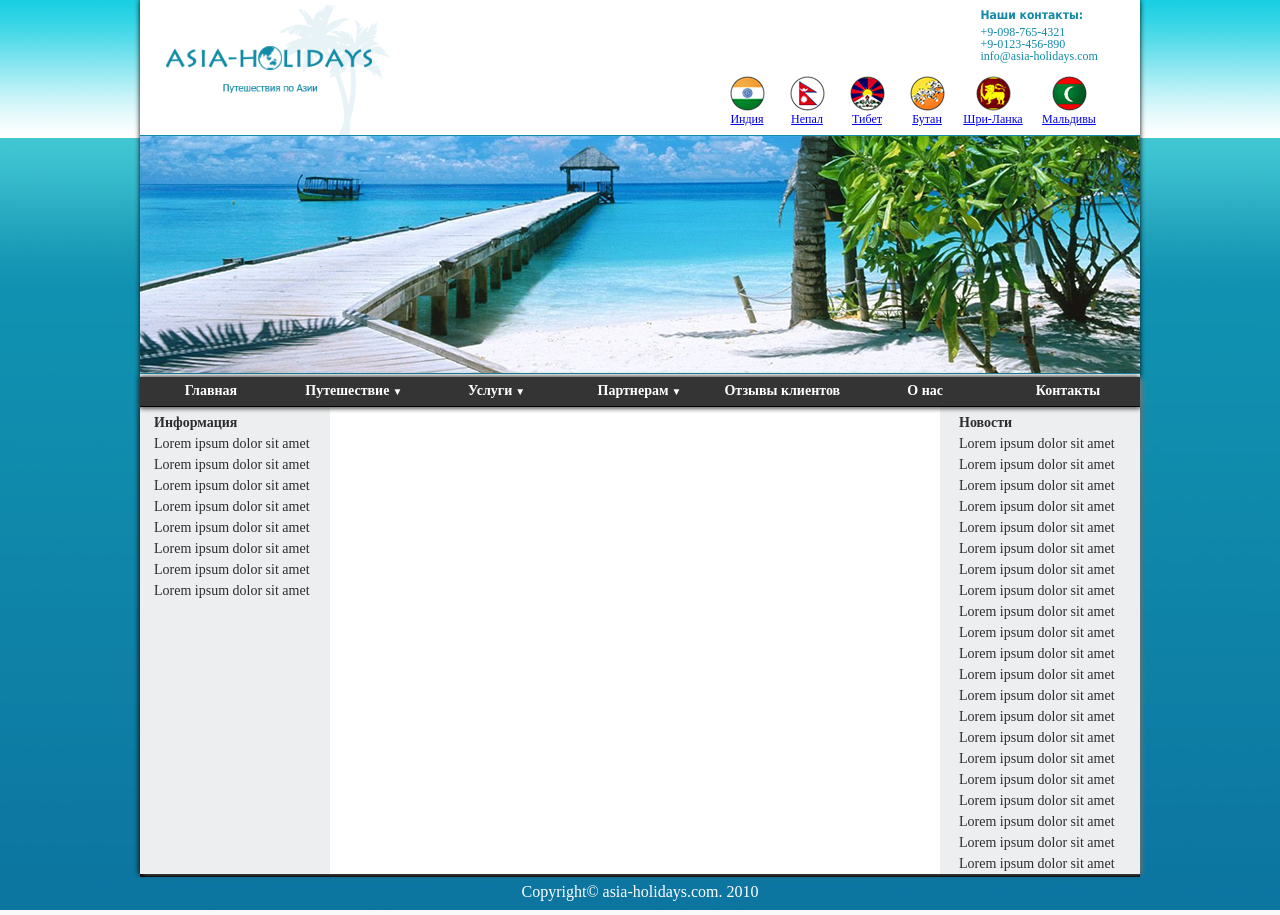
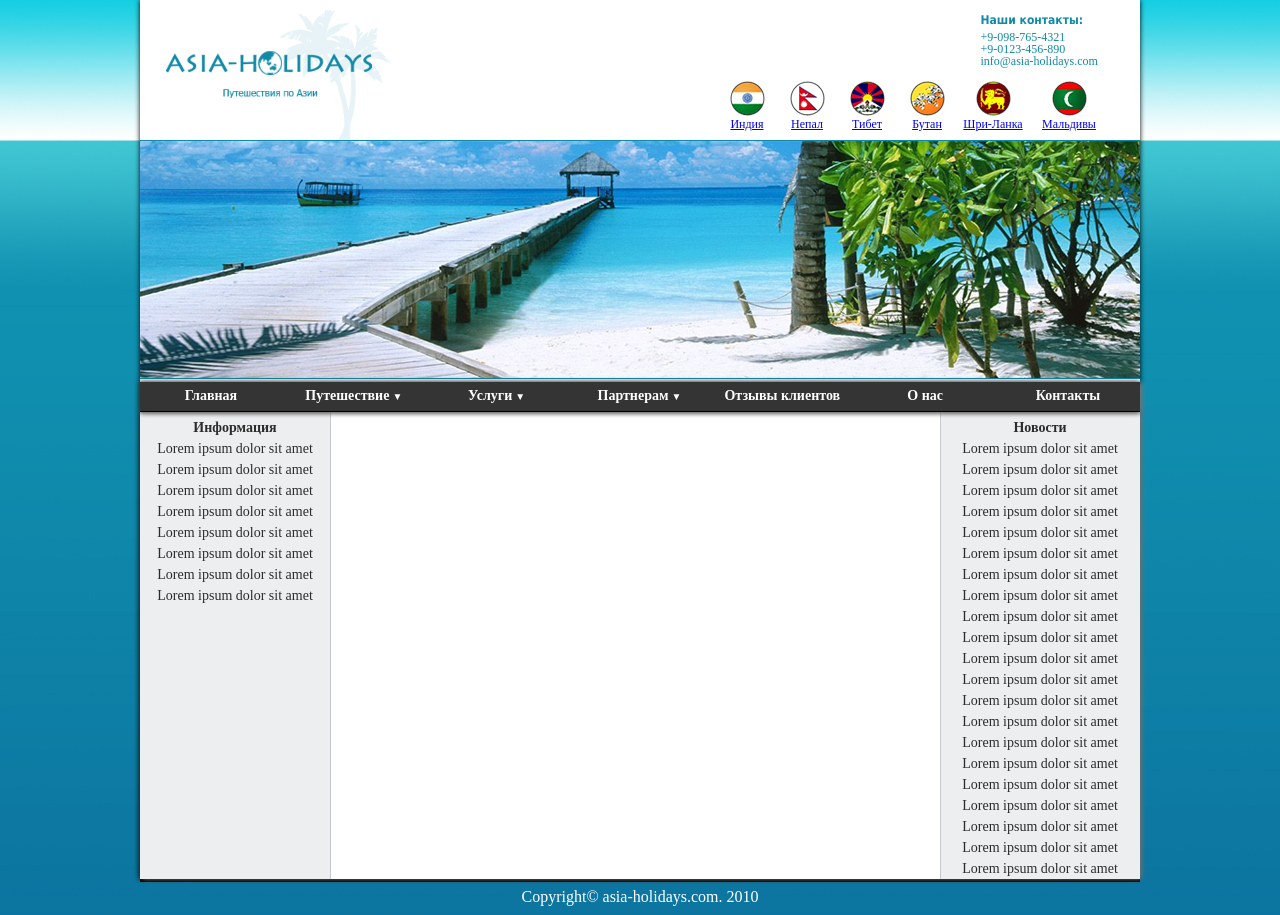
Before and after one commit to aleksandrguzhyk/aleksandrguzhyk.github.io, a plain HTML site: page GoIt/HW4/HW4.html in a window 1280 px wide. Drawn offline with Linux system fonts and the light colour scheme.

Commit message:
add border, centered info ans sidebar

```diff
--- a/GoIt/HW1/css/style.css
+++ b/GoIt/HW1/css/style.css
@@ -1,7 +1,7 @@
  body {
   margin: 0;
+  padding: 0;
   background-color: #efefef;
-  padding: 0;
   font-size: 16px;
  }
  h2 {
--- a/GoIt/HW4/css/style.css
+++ b/GoIt/HW4/css/style.css
@@ -1,9 +1,7 @@
  body {
-   width: 1280px;
    background-color: #f9f9f9;
    background-image: url(../img/background.jpg);
    background-position: center;
-   background-repeat: no-repeat;
    margin: 0 auto;
    }
 
@@ -17,14 +15,14 @@
 
 /*HEADER*/
 .logo {
-  padding: 5px 0 0 26px;
+  padding: 10px 0 0 26px;
   float: left;
   width: 225px;
   height: 130px;
 }
 .contacts {
   font-size: 12px;
-  margin-top: 5px;
+  margin-top: 10px;
   margin-right: 33px;
   float: right;
   color: #128aa7;
@@ -136,6 +134,7 @@ width: 100%;
 background: #edeef0;
 float: left;
 position: relative;
+border-right: 1px solid #c7cacf;
 right: 61%;
 }
 .fon2 {/* фон для центральной колонки (белый) */
@@ -143,6 +142,7 @@ width: 100%;
 background: #fff;
 float: left;
 position: relative;
+border-right: 1px solid #c7cacf;
 right: 20%;
 }
 .fon3 {/* фон для правой колонки (серый) */
@@ -154,12 +154,13 @@ box-shadow: 1.5px 0 5px gray, -1px 0 5px #000, 0 3px 0 #000;
 }
 .sidebar {
   padding-top: 5px;
-  width: 30%;
+  width: 21%;
   float: left;
   overflow: hidden;
   position: relative;
   left: 80%;
   text-decoration: none;
+  text-align: center;
 }
 .info {
   width: 30%;
@@ -171,11 +172,12 @@ box-shadow: 1.5px 0 5px gray, -1px 0 5px #000, 0 3px 0 #000;
 .news {
   margin-left: 300px;
   padding-top: 5px;
-  width: 35%;
+  width: 39%;
   float: left;
   overflow: hidden;
   position: relative;
   left: 100.5%;
+  text-align: center;
 }
 p {
   padding: 0 24px;
@@ -201,6 +203,7 @@ div.info {
   text-align: center;
   clear: both;
 }
+
 .footer a {
   color: #ffffff;
   text-decoration: none;
```
Also changed, not shown: GoIt/HW1/HW1.html (line endings or trailing spaces).
